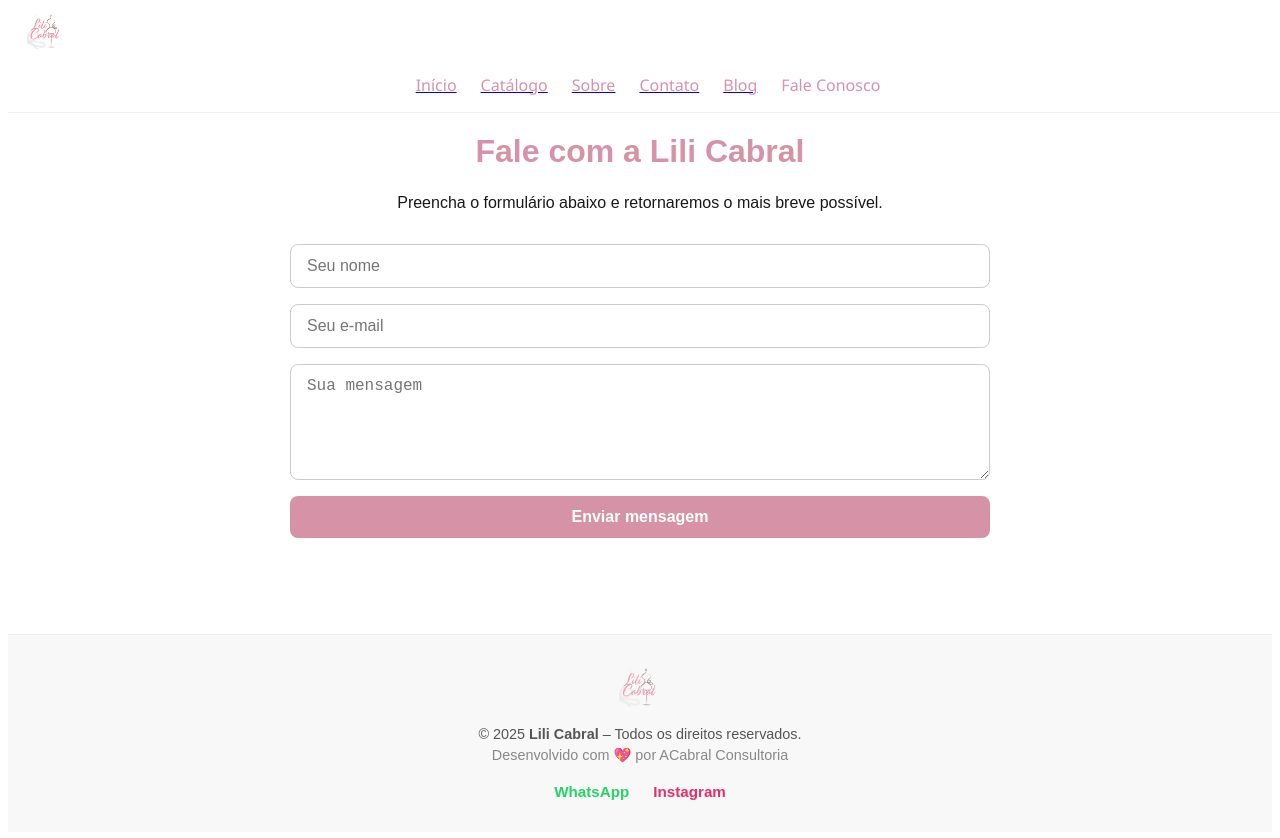
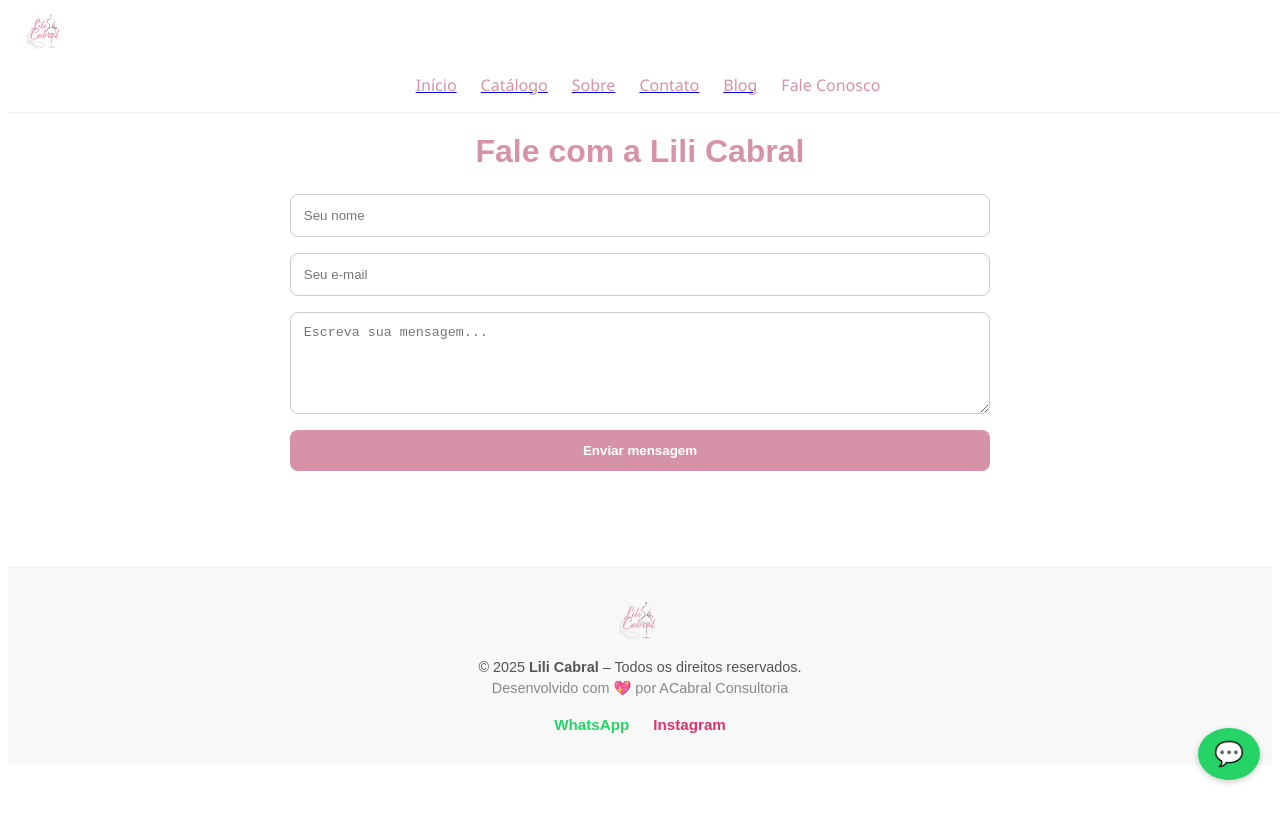
Before and after one commit to adaltoncabral/site-lili-cabral, a Next.js app: page /contato in a window 1280 px wide. After the commit the page ends 800 px from the top, so only its background shows below. Built offline with nearby package versions, Linux system fonts and the light colour scheme.

Commit message:
Update contato.js

```diff
--- a/pages/contato.js
+++ b/pages/contato.js
@@ -1,34 +1,14 @@
-import Head from 'next/head';
-import Header from '../components/Header';
-import Footer from '../components/Footer';
-import Analytics from '../components/Analytics';
-import emailjs from '@emailjs/browser';
-import { useRef, useState } from 'react';
+import Head from 'next/head'; import Header from '../components/Header'; import Footer from '../components/Footer'; import FloatingButton from '../components/FloatingButton'; import Analytics from '../components/Analytics'; import emailjs from '@emailjs/browser'; import { useRef, useState } from 'react';
 
-export default function Contato() {
-  const form = useRef(null);
-  const [status, setStatus] = useState('idle');
+export default function Contato() { const form = useRef(null); const [status, setStatus] = useState('idle');
 
-  const sendEmail = (e) => {
-    e.preventDefault();
-    emailjs.sendForm(
-      'service_tl1ewvp',
-      'template_ju8s93h',
-      form.current,
-      'q4PZYFIcv2Utb1ZZ5'
-    )
-      .then(() => setStatus('sent'))
-      .catch(() => setStatus('error'));
+const sendEmail = (e) => { e.preventDefault(); emailjs.sendForm( 'service_tl1ewvp', 'template_ju8s93h', form.current, 'q4PZYFIcv2Utb1ZZ5' ) .then(() => setStatus('sent')) .catch(() => setStatus('error'));
 
 form.current.reset();
+
 };
 
-  return (
-    <>
-      <Head>
-        <title>Fale Conosco – Lili Cabral</title>
-        <meta name="description" content="Entre em contato com a equipe da Lili Cabral. Envie dúvidas, sugestões ou mensagens personalizadas." />
-      </Head>
+return ( <> <Head> <title>Contato – Lili Cabral</title> <meta name="description" content="Entre em contato com a equipe Lili Cabral. Atendimento personalizado e acolhedor para você." /> </Head>
 
 <Analytics />
   <Header />
@@ -40,13 +20,14 @@ export default function Contato() {
     fontFamily: 'sans-serif',
     color: '#191919'
   }}>
-        <h1 style={{ color: '#d693a8', fontSize: '2rem', marginBottom: '1.5rem', textAlign: 'center' }}>
+    <h1 style={{
+      color: '#d693a8',
+      fontSize: '2rem',
+      marginBottom: '1.5rem',
+      textAlign: 'center'
+    }}>
       Fale com a Lili Cabral
     </h1>
-
-        <p style={{ textAlign: 'center', marginBottom: '2rem' }}>
-          Preencha o formulário abaixo e retornaremos o mais breve possível.
-        </p>
 
     <form ref={form} onSubmit={sendEmail} style={{ display: 'flex', flexDirection: 'column', gap: '1rem' }}>
       <input
@@ -54,50 +35,44 @@ export default function Contato() {
         name="user_name"
         placeholder="Seu nome"
         required
-            style={inputStyle}
+        style={{ padding: '0.8rem', borderRadius: '8px', border: '1px solid #ccc' }}
       />
       <input
         type="email"
         name="user_email"
         placeholder="Seu e-mail"
         required
-            style={inputStyle}
+        style={{ padding: '0.8rem', borderRadius: '8px', border: '1px solid #ccc' }}
       />
       <textarea
         name="message"
-            placeholder="Sua mensagem"
+        placeholder="Escreva sua mensagem..."
+        rows="5"
         required
-            rows={5}
-            style={{ ...inputStyle, resize: 'vertical' }}
+        style={{ padding: '0.8rem', borderRadius: '8px', border: '1px solid #ccc', resize: 'vertical' }}
       />
-          <button type="submit" style={buttonStyle}>
+      <button
+        type="submit"
+        style={{
+          padding: '0.8rem 1.2rem',
+          backgroundColor: '#d693a8',
+          color: 'white',
+          border: 'none',
+          borderRadius: '8px',
+          fontWeight: 'bold',
+          cursor: 'pointer'
+        }}
+      >
         Enviar mensagem
       </button>
     </form>
 
-        {status === 'sent' && <p style={{ color: 'green', marginTop: '1rem' }}>Mensagem enviada com sucesso!</p>}
+    {status === 'sent' && <p style={{ color: 'green', marginTop: '1rem' }}>Mensagem enviada com sucesso! Em breve entraremos em contato.</p>}
     {status === 'error' && <p style={{ color: 'red', marginTop: '1rem' }}>Erro ao enviar. Tente novamente.</p>}
   </main>
 
+  <FloatingButton />
   <Footer />
 </>
-  );
-}
 
-const inputStyle = {
-  padding: '0.75rem 1rem',
-  borderRadius: '8px',
-  border: '1px solid #ccc',
-  fontSize: '1rem'
-};
-
-const buttonStyle = {
-  padding: '0.75rem 1.5rem',
-  backgroundColor: '#d693a8',
-  color: '#fff',
-  border: 'none',
-  borderRadius: '8px',
-  fontWeight: 'bold',
-  cursor: 'pointer',
-  fontSize: '1rem'
-};
+); }
```
Lines whose indentation alone changed are shown as unchanged.
